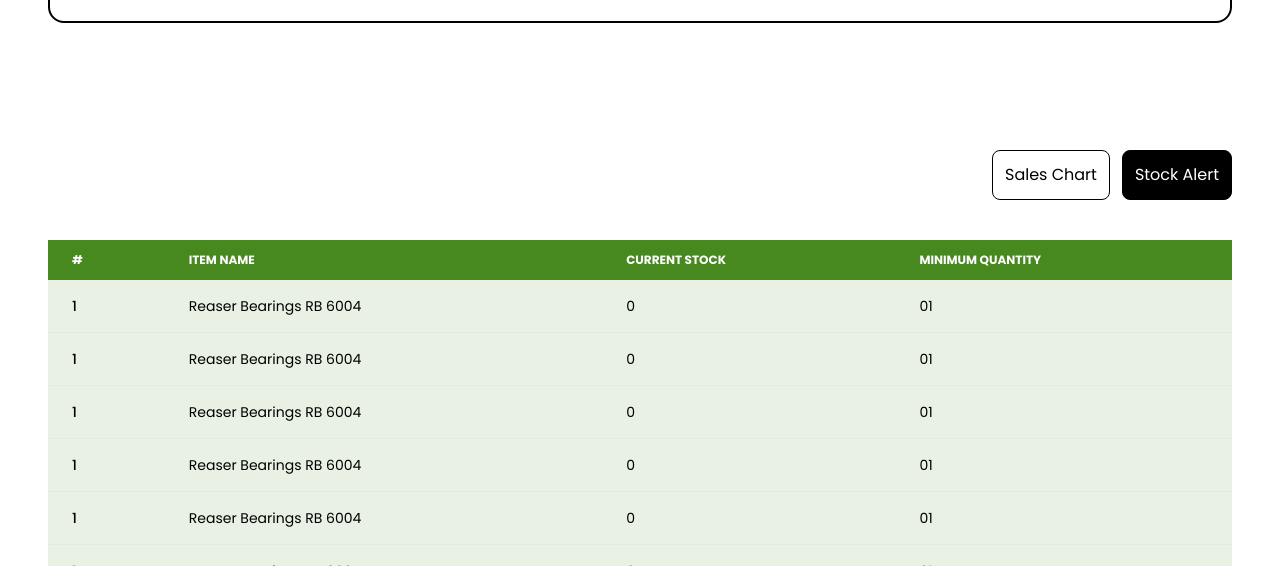
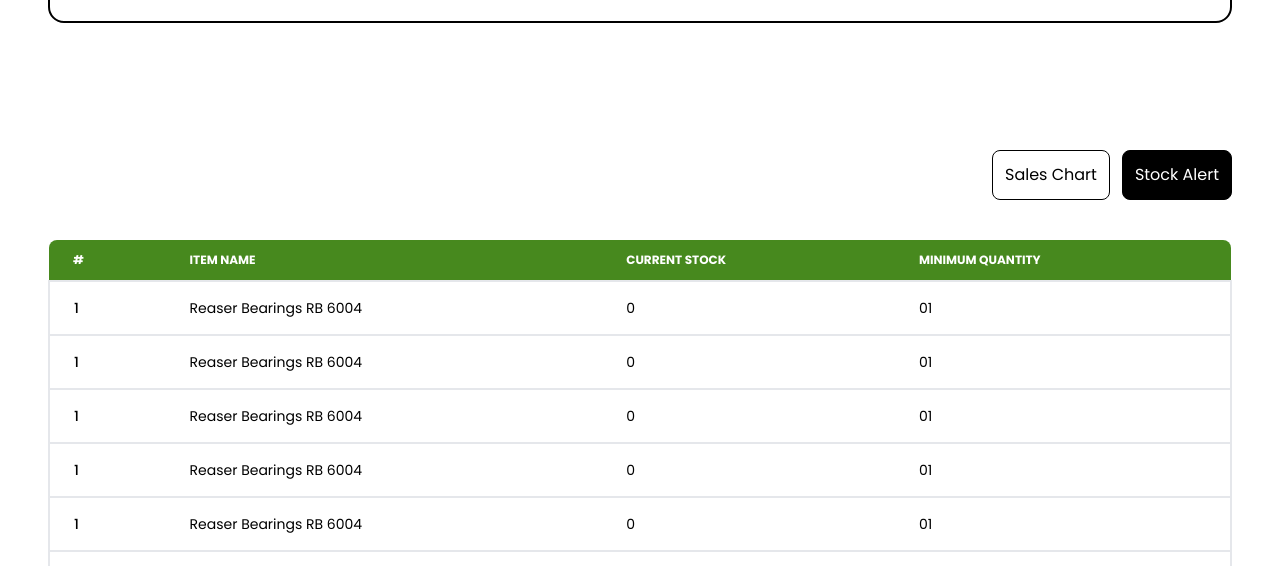
Before and after one commit to udara-neminda-chandrawansa/tele-tech-electronics, a plain HTML site: page dash/index.html in a window 1280 px wide. Both pictures are taken after a click on the button "Stock Alert". Shown: the part 670-1236 px from the top of the page. Drawn offline with nearby package versions, Linux system fonts and the light colour scheme.

Commit message:
table color changed

```diff
--- a/dash/index.html
+++ b/dash/index.html
@@ -199,7 +199,7 @@
                     <table class="w-full text-sm text-left rtl:text-right text-gray-500">
                         <thead class="text-xs text-white uppercase bg-[#47891E]">
                             <tr>
-                                <th scope="col" class="px-6 py-3">
+                                <th scope="col" class="px-6 py-3 rounded-tl-lg">
                                     #
                                 </th>
                                 <th scope="col" class="px-6 py-3">
@@ -208,13 +208,13 @@
                                 <th scope="col" class="px-6 py-3">
                                     Current Stock
                                 </th>
-                                <th scope="col" class="px-6 py-3">
+                                <th scope="col" class="px-6 py-3 rounded-tr-lg">
                                     Minimum Quantity
                                 </th>
                             </tr>
                         </thead>
                         <tbody>
-                            <tr class="bg-[#47891E1F] text-black border-b">
+                            <tr class="bg-white border-2 text-black">
                                 <th scope="row"
                                     class="px-6 py-4 font-medium whitespace-nowrap">
                                     1
@@ -229,7 +229,7 @@
                                     01
                                 </td>
                             </tr>
-                            <tr class="bg-[#47891E1F] text-black border-b">
+                            <tr class="bg-white border-2 text-black border-b">
                                 <th scope="row"
                                     class="px-6 py-4 font-medium whitespace-nowrap">
                                     1
@@ -244,7 +244,7 @@
                                     01
                                 </td>
                             </tr>
-                            <tr class="bg-[#47891E1F] text-black border-b">
+                            <tr class="bg-white border-2 text-black border-b">
                                 <th scope="row"
                                     class="px-6 py-4 font-medium whitespace-nowrap">
                                     1
@@ -259,7 +259,7 @@
                                     01
                                 </td>
                             </tr>
-                            <tr class="bg-[#47891E1F] text-black border-b">
+                            <tr class="bg-white border-2 text-black border-b">
                                 <th scope="row"
                                     class="px-6 py-4 font-medium whitespace-nowrap">
                                     1
@@ -274,7 +274,7 @@
                                     01
                                 </td>
                             </tr>
-                            <tr class="bg-[#47891E1F] text-black border-b">
+                            <tr class="bg-white border-2 text-black border-b">
                                 <th scope="row"
                                     class="px-6 py-4 font-medium whitespace-nowrap">
                                     1
@@ -289,7 +289,7 @@
                                     01
                                 </td>
                             </tr>
-                            <tr class="bg-[#47891E1F] text-black border-b">
+                            <tr class="bg-white border-2 text-black border-b">
                                 <th scope="row"
                                     class="px-6 py-4 font-medium whitespace-nowrap">
                                     1
@@ -304,7 +304,7 @@
                                     01
                                 </td>
                             </tr>
-                            <tr class="bg-[#47891E1F] text-black border-b">
+                            <tr class="bg-white border-2 text-black border-b">
                                 <th scope="row"
                                     class="px-6 py-4 font-medium whitespace-nowrap">
                                     1
@@ -319,7 +319,7 @@
                                     01
                                 </td>
                             </tr>
-                            <tr class="bg-[#47891E1F] text-black border-b">
+                            <tr class="bg-white border-2 text-black border-b">
                                 <th scope="row"
                                     class="px-6 py-4 font-medium whitespace-nowrap">
                                     1
```
